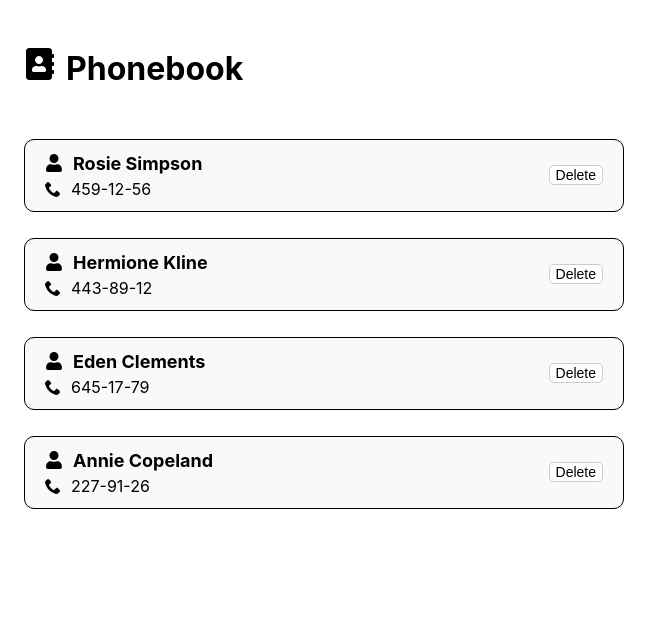
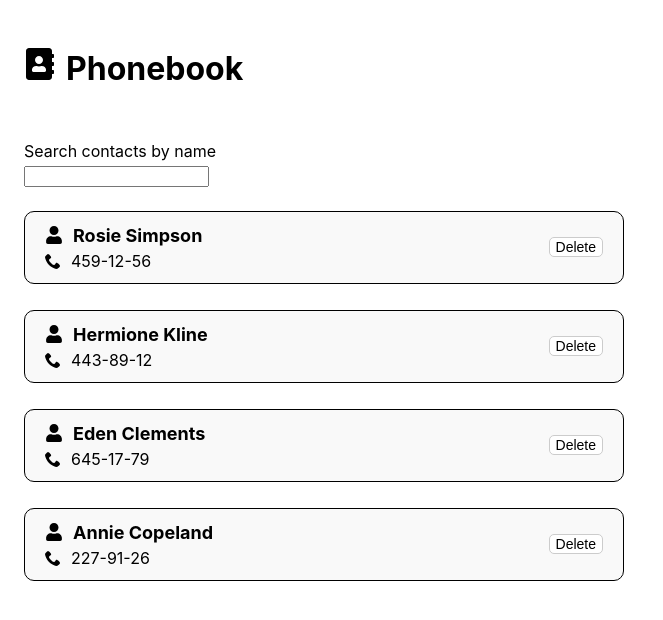
Before and after one commit to II-777/goit-react-hw-03, a React (Vite) app: page / in a window 1280 px wide. Shown: the top 620 px of the page, without its empty margins (0-663 px from the left). Built offline with nearby package versions, Linux system fonts and the light colour scheme.

Commit message:
add step 1

```diff
--- a/src/components/App/App.jsx
+++ b/src/components/App/App.jsx
@@ -28,6 +28,7 @@ export default function App() {
   return (
     <div className={css.container}>
       <h1><FaAddressBook className={css.icon} />Phonebook</h1>
+      <SearchBox value={filter} onFilter={setFilter} />
       <ContactList contacts={visibleContacts} onDelete={deleteContact} />
     </div>
   );
```
